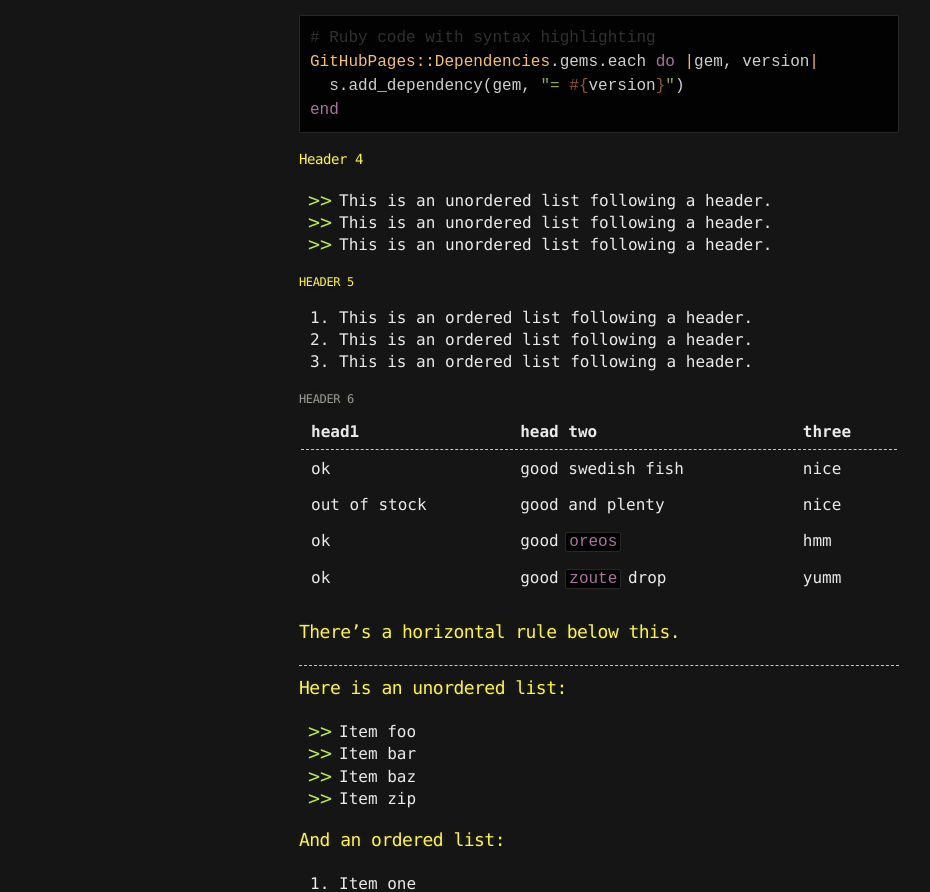
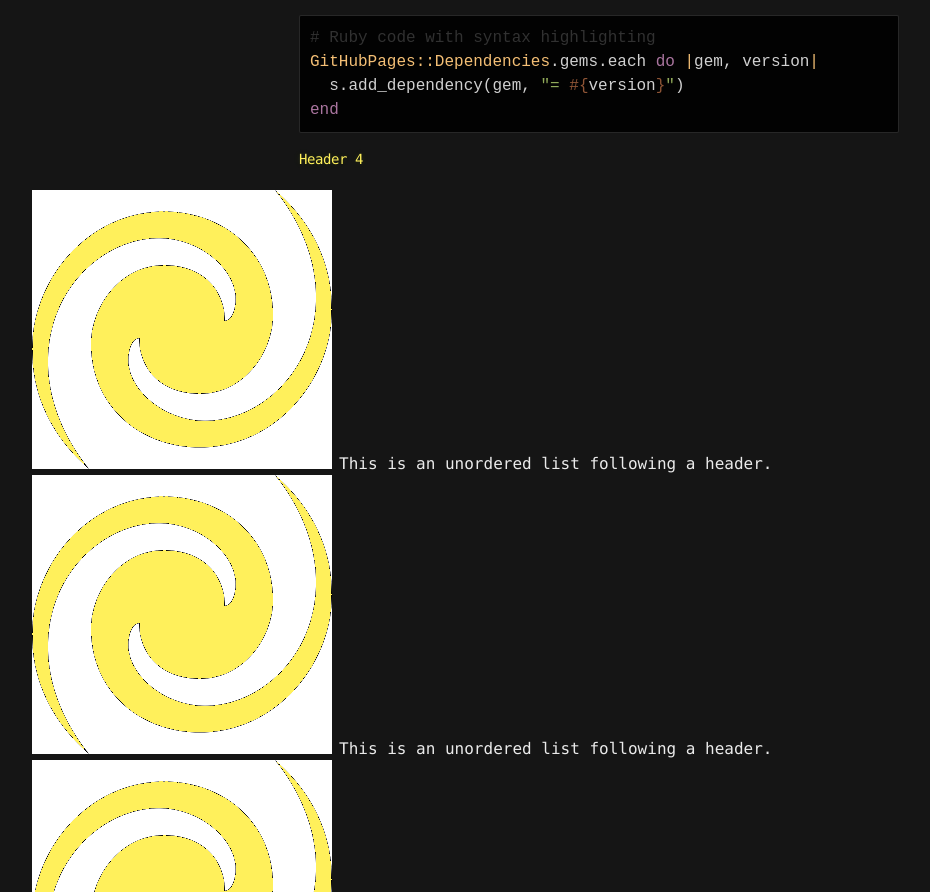
Before and after one commit to AfonsoV/AfonsoV.github.io, a Jekyll site: the page built from index.md, in a window 1280 px wide. Shown: the part 996-1888 px from the top of the page, without its empty margins (41-971 px from the left). Built offline with Jekyll 4.4.1, drawn with Linux system fonts in a browser that asks for light colours.

Commit message:
Updated bullet image

```diff
--- a/_sass/jekyll-theme-hacker.scss
+++ b/_sass/jekyll-theme-hacker.scss
@@ -139,7 +139,7 @@ dt {
 }
 
 ul li {
-  list-style-image:url('../images/bullet.png');
+  list-style-image:url('../images/galaxy.png');
 }
 
 blockquote {
```
Also changed, not shown: assets/images/galaxy.png (added).
